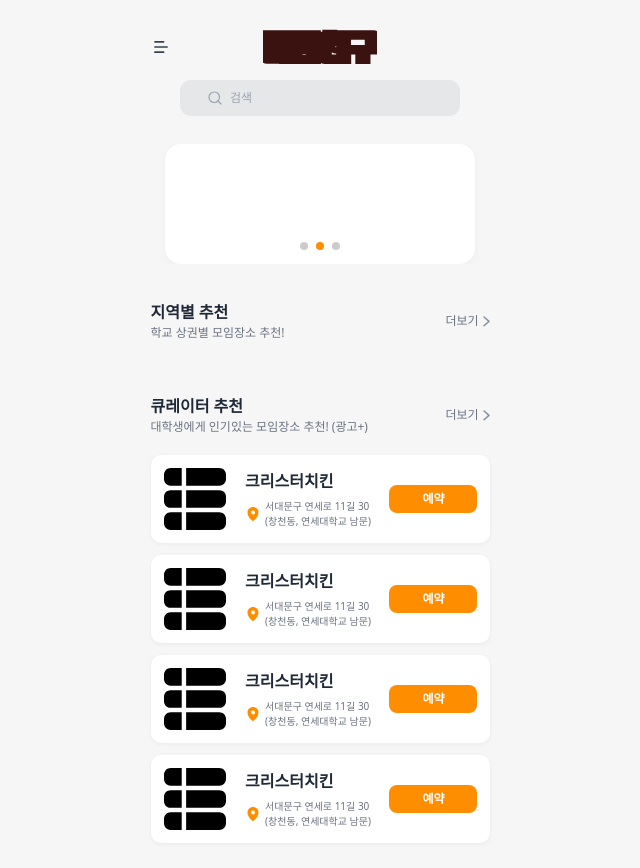
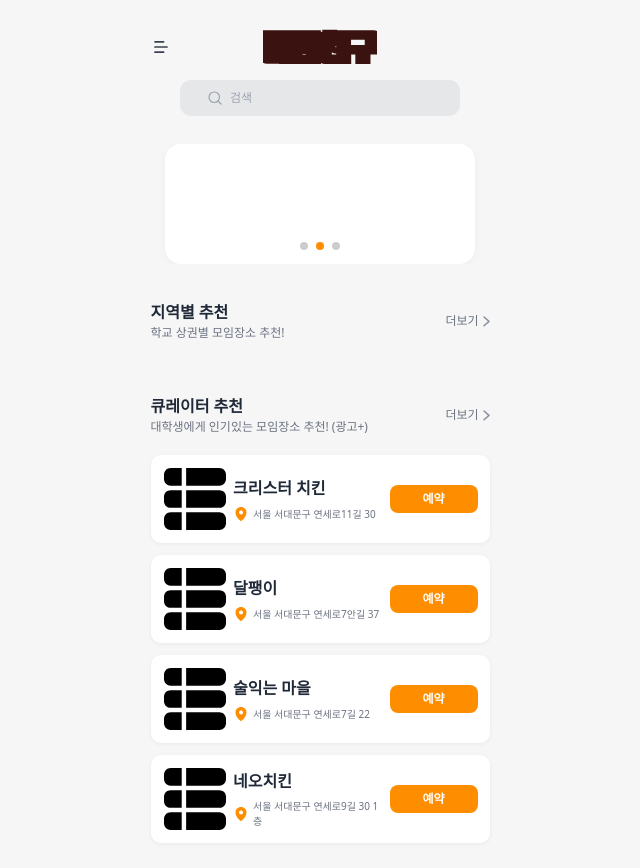
Before and after one commit to dkfriend2023/beabuddy-frontend, a Next.js app: page / in a window 1280 px wide. Shown: the top 868 px of the page, without its empty margins (320-960 px from the left). Built offline with nearby package versions, Linux system fonts and the light colour scheme.

Commit message:
feat: main page restaurants list edit

```diff
--- a/src/components/StoreCard.tsx
+++ b/src/components/StoreCard.tsx
@@ -3,18 +3,24 @@ import Image from "next/image";
 import samplestoreimg from "/public/samplestoreimg.svg";
 import location from "/public/location.svg";
 
-function StoreCard() {
+const StoreCard = ({ storeName, address }) => {
   return (
     <div className="w-full sh-[88px] sm:h-[70px] bg-[#ffffff] rounded-[10px] shadow-[0_1px_4px_0_rgba(34,34,34,0.06)] p-[12px] mt-[3px] mb-[3px] flex justify-between items-center">
-      <Image src={samplestoreimg} width={64} height={64} alt="img" className="sm:w-[40px] md:w-[55px]"/>
-      <div className="flex flex-col gap-[6px] sm:gap-[2px] sm:w-[100px] items-baseline">
-        <div className="text-[#1f2937] text-[16px] sm:text-[13px] font-semibold">크리스터치킨</div>
+      <Image
+        src={samplestoreimg}
+        width={64}
+        height={64}
+        alt="img"
+        className="sm:w-[40px] md:w-[55px]"
+      />
+      <div className="flex flex-col gap-[6px] sm:gap-[2px] sm:w-[100px] w-[150px] items-baseline">
+        <div className="text-[#1f2937] text-[16px] sm:text-[13px] font-semibold">
+          {storeName}
+        </div>
         <div className="flex gap-[4px] items-center sm:hidden">
           <Image src={location} width={16} height={16} alt="icon" />
           <div className="text-[#6b7280] text-[10px] sm:w-[80px] font-normal">
-            서대문구 연세로 11길 30
-            <br />
-            (창천동, 연세대학교 남문)
+            {address}
           </div>
         </div>
       </div>
@@ -25,6 +31,6 @@ function StoreCard() {
       </div>
     </div>
   );
-}
+};
 
 export default StoreCard;
--- a/src/pages/index.tsx
+++ b/src/pages/index.tsx
@@ -98,7 +98,9 @@ function Page() {
             </div>
             <Link href="#">
               <div className="flex justify-between items-center w-[44px]">
-                <div className="text-[#6b7280] text-[12px] sm:text-[11px] font-medium">더보기</div>
+                <div className="text-[#6b7280] text-[12px] sm:text-[11px] font-medium">
+                  더보기
+                </div>
                 <Image
                   src={chevron_right}
                   width={5}
@@ -112,8 +114,15 @@ function Page() {
           <div className="mt-[16px] mb-[36px] px-[18px]">
             <Swiper spaceBetween={20} slidesPerView={"auto"}>
               {groups.map((item, index) => (
-                <SwiperSlide key={index} className="max-w-[200px] sm:max-w-[160px]">
-                  <AreaCard name={item.name} image={item.image} description={item.description} />
+                <SwiperSlide
+                  key={index}
+                  className="max-w-[200px] sm:max-w-[160px]"
+                >
+                  <AreaCard
+                    name={item.name}
+                    image={item.image}
+                    description={item.description}
+                  />
                 </SwiperSlide>
               ))}
               {/*
@@ -134,7 +143,9 @@ function Page() {
             </div>
             <Link href="#">
               <div className="flex justify-between items-center w-[44px]">
-                <div className="text-[#6b7280] text-[12px] sm:text-[11px] font-medium">더보기</div>
+                <div className="text-[#6b7280] text-[12px] sm:text-[11px] font-medium">
+                  더보기
+                </div>
                 <Image
                   src={chevron_right}
                   width={5}
@@ -146,10 +157,22 @@ function Page() {
             </Link>
           </div>
           <div className="flex flex-col items-center gap-[6px] mt-[16px] px-[18px] mb-[6px]">
-            <StoreCard />
-            <StoreCard />
-            <StoreCard />
-            <StoreCard />
+            <StoreCard
+              storeName={"크리스터 치킨"}
+              address={"서울 서대문구 연세로11길 30"}
+            />
+            <StoreCard
+              storeName={"달팽이"}
+              address={"서울 서대문구 연세로7안길 37"}
+            />
+            <StoreCard
+              storeName={"술익는 마을"}
+              address={"서울 서대문구 연세로7길 22"}
+            />
+            <StoreCard
+              storeName={"네오치킨"}
+              address={"서울 서대문구 연세로9길 30 1층"}
+            />
           </div>
           <div className="h-[20px]"></div>
         </div>
```
